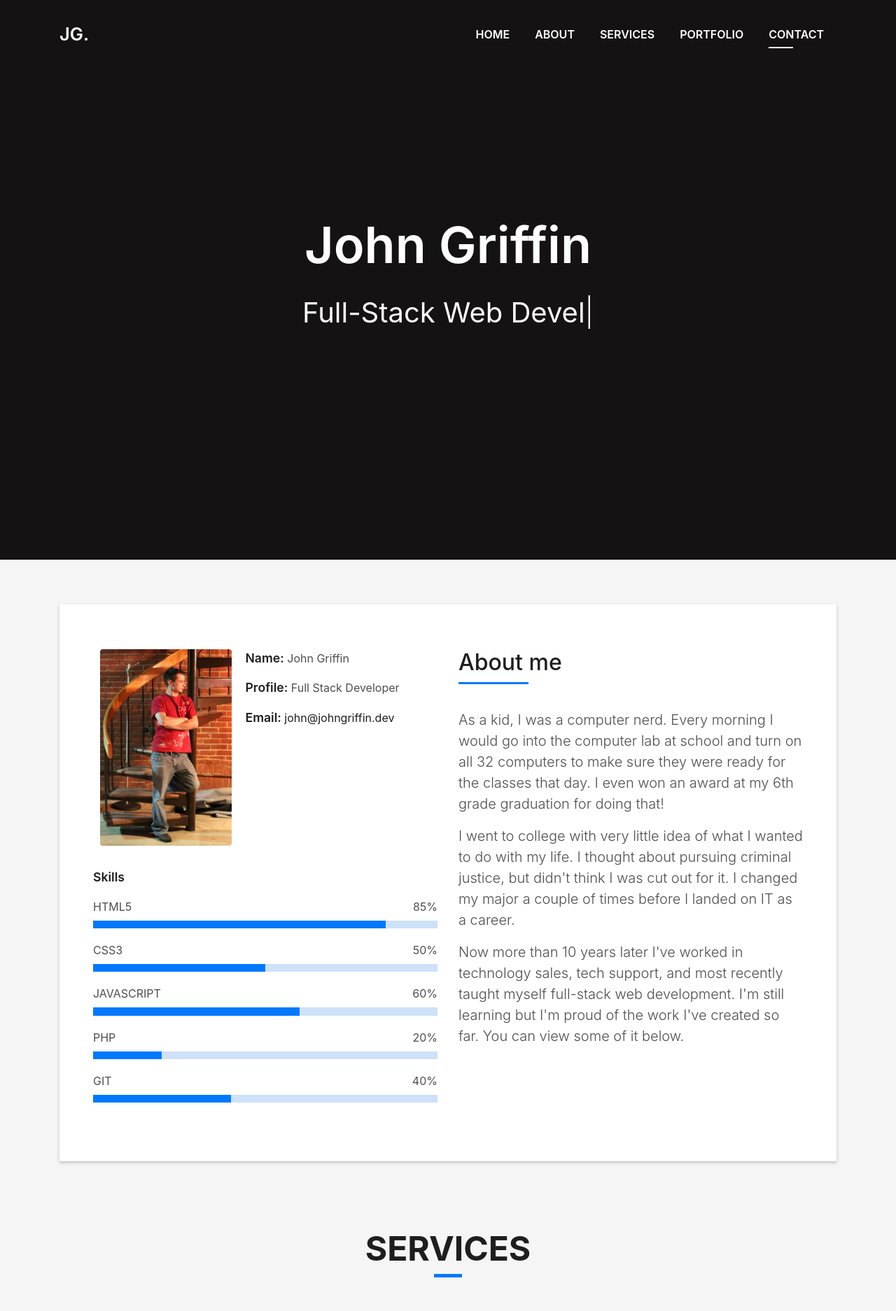
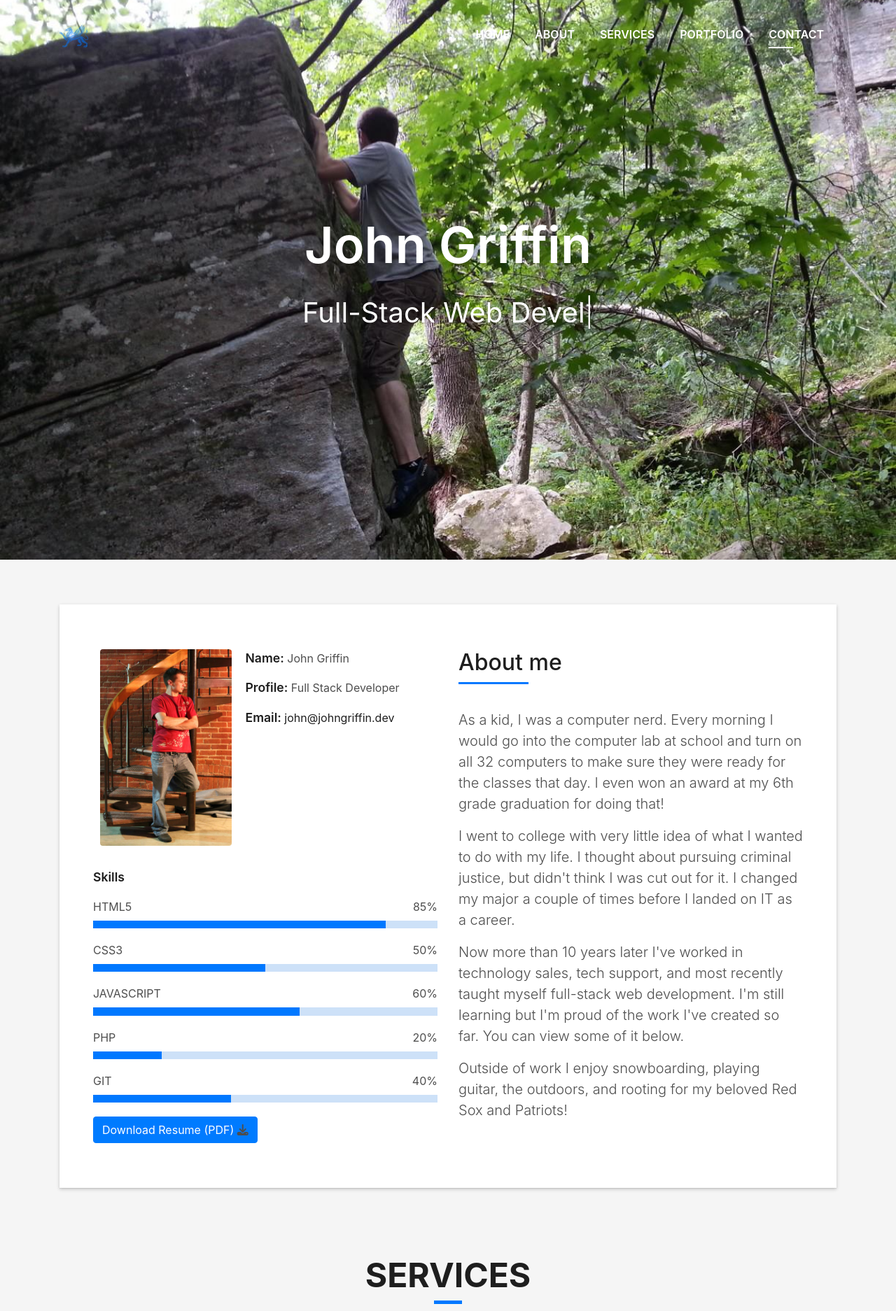
Before and after one commit to jgriffin407/Website, a PHP site: page / in a window 1280 px wide. Shown: the top 1874 px of the page at 70% size. Run offline with PHP 8.4, Linux system fonts and the light colour scheme; some libraries are stand-ins or nearby versions; some web fonts are replaced.

Commit message:
added cosmetic and functional features

```diff
--- a/index.php
+++ b/index.php
@@ -23,6 +23,8 @@
   <!-- Template Main CSS File -->
   <link href="assets/css/style.css" rel="stylesheet">
 
+  <!--Font Awesome Glyphicons-->
+  <script src="https://kit.fontawesome.com/341da5cafc.js" crossorigin="anonymous"></script>
   <!-- =======================================================
   * Template Name: DevFolio - v2.1.1
   * Template URL: https://bootstrapmade.com/devfolio-bootstrap-portfolio-html-template/
@@ -36,7 +38,9 @@
   <!-- ======= Header/ Navbar ======= -->
   <nav class="navbar navbar-b navbar-trans navbar-expand-md fixed-top" id="mainNav">
     <div class="container">
-      <a class="navbar-brand js-scroll" href="#page-top">JG.</a>
+      <a class="navbar-brand js-scroll" href="#page-top">
+      <img src = "assets/img/g4049.png">
+      </a>
       <button class="navbar-toggler collapsed" type="button" data-toggle="collapse" data-target="#navbarDefault" aria-controls="navbarDefault" aria-expanded="false" aria-label="Toggle navigation">
         <span></span>
         <span></span>
@@ -65,8 +69,8 @@
   </nav>
 
   <!-- ======= Intro Section ======= -->
-  <div id="home" class="intro route bg-image" style="background-color: #2c2828";)>
-    <div class="overlay-itro"></div>
+  <div id="home" class="intro route bg-image" style="background-image: url(assets/img/bouldering.jpg">
+    <div class="overlay-intro"></div>
     <div class="intro-content display-table">
       <div class="table-cell">
         <div class="container">
@@ -100,9 +104,6 @@
                         <p><span class="title-s">Name: </span> <span>John Griffin</span></p>
                         <p><span class="title-s">Profile: </span> <span>Full Stack Developer</span></p>
                         <p><span class="title-s">Email: </span> <span><a href="mailto:john@johngriffin.dev">john@johngriffin.dev</a></span></p>
-                        <!--Resume section -- NOT WORKING
-                        <p><span class="title-s">Resume (PDF): </span><span><a href="resume/John_Griffin_Resume.php">Click to View</a></span></p>
-                        -->
                       </div>
                     </div>
                   </div>
@@ -128,6 +129,7 @@
                     <div class ="progress">
                       <div class = "progress-bar" role="progressbar" style="width: 40%" aria-valuenow="40" aria-valuemin="0" aria-valuemax="100"></div>
                     </div>
+                    <a href="resume/John_Griffin_Resume.pdf" target="_blank" class="btn btn-primary btn-primary">Download Resume (PDF) <span class="fas fa-download"></span></a>
                   </div>
                 </div>
                 <div class="col-md-6">
@@ -145,6 +147,9 @@
                     </p>
                     <p class="lead">
                       Now more than 10 years later I've worked in technology sales, tech support, and most recently taught myself full-stack web development. I'm still learning but I'm proud of the work I've created so far. You can view some of it below.
+                    </p>
+                    <p class ="lead">
+                      Outside of work I enjoy snowboarding, playing guitar, the outdoors, and rooting for my beloved Red Sox and Patriots!
                     </p>
                   </div>
                 </div>
@@ -406,7 +411,6 @@
             <div class="contact-mf">
               <div id="contact" class="box-shadow-full">
                 <div class="row">
-                  <!--Contact form not currently functional. Will update in future.
                   <div class="col-md-6">
                     <div class="title-box-2">
                       <h5 class="title-left">
@@ -452,7 +456,6 @@
                       </form>
                     </div>
                   </div>
-                  -->
                   <div class="col-md-6">
                     <div class="title-box-2 pt-4 pt-md-0">
                       <h5 class="title-left">
@@ -461,7 +464,7 @@
                     </div>
                     <div class="more-info">
                       <p class="lead">
-                        Check out my Github and LinkedIn pages below.
+                        Check out my Github and LinkedIn pages below. You can also send me a message using the form to the left.
                       </p>
                     </div>
                     <div class="socials">
```
Also changed, not shown: assets/img/Prismatic-Griffin-Black.svg, assets/img/bouldering.jpg (added), assets/img/g4048.png (added), assets/img/g4049.png (added), assets/img/griffin.png (renamed from assets/img/apple-touch-icon.png), assets/img/wedding.jpg (added).
